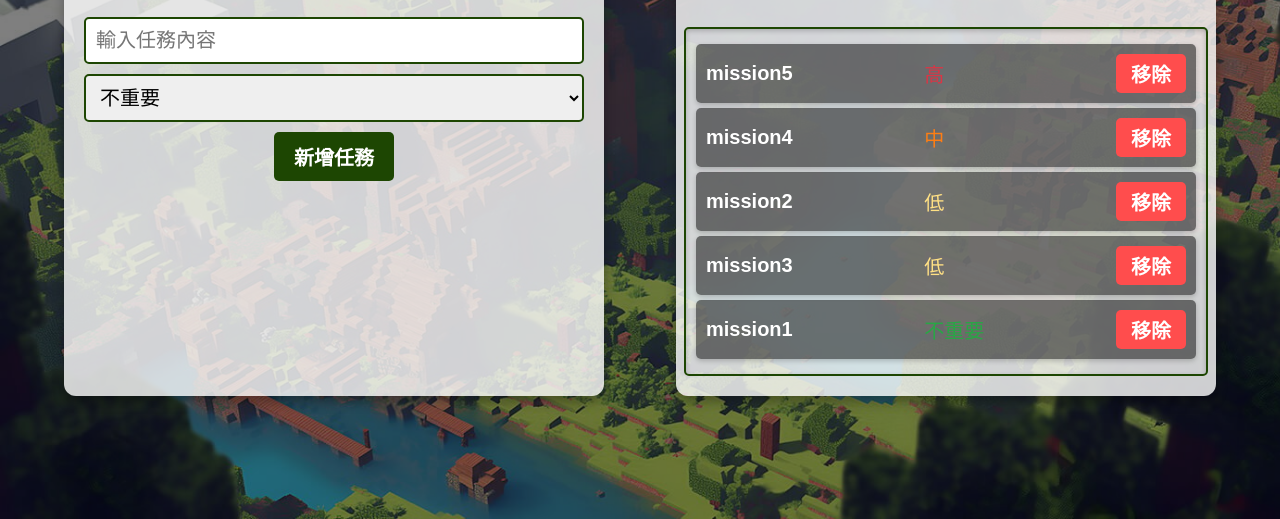
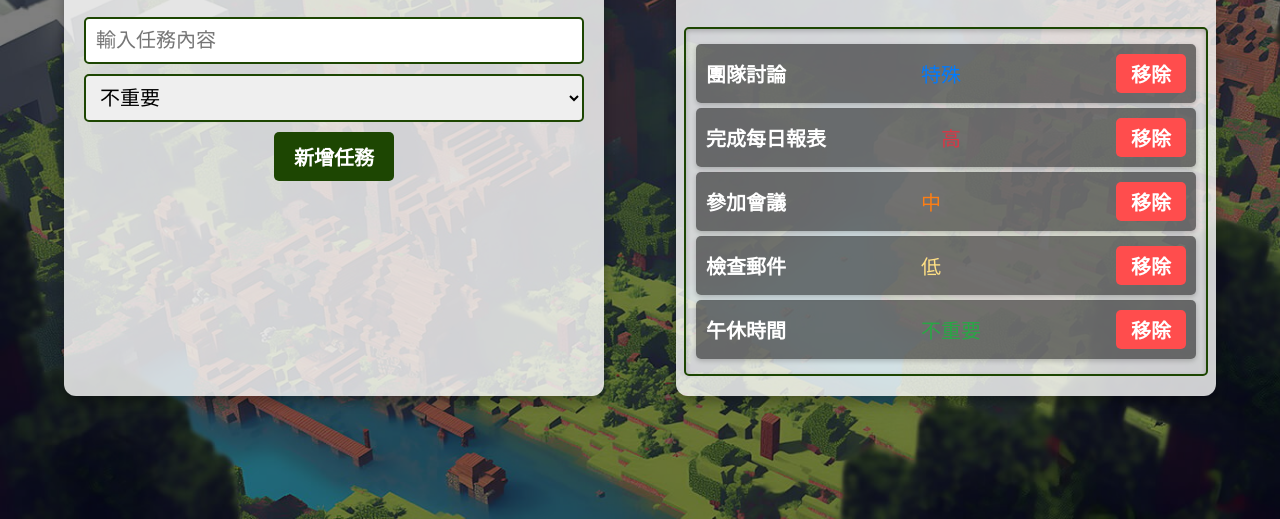
Before and after one commit to FTstudio06041/ndhu_farm, a plain HTML site: page 1.html in a window 1280 px wide. Shown: the part 281-800 px from the top of the page. Drawn offline with Linux system fonts and the light colour scheme; a web font is replaced by a local one.

Commit message:
Pirority queue ADT

```diff
--- a/1.html
+++ b/1.html
@@ -222,87 +222,77 @@
 
       <div class="task-list-container">
         <h2>任務列表</h2>
-        <div class="task-list" id="task-list">
-          <div class="task" data-importance="0">
-            <span>mission1</span>
-            <span class="importance importance-0">不重要</span>
-            <button class="remove-btn">移除</button>
-          </div>
-          <div class="task" data-importance="1">
-            <span>mission2</span>
-            <span class="importance importance-1">低</span>
-            <button class="remove-btn">移除</button>
-          </div>
-          <div class="task" data-importance="1">
-            <span>mission3</span>
-            <span class="importance importance-1">低</span>
-            <button class="remove-btn">移除</button>
-          </div>
-          <div class="task" data-importance="2">
-            <span>mission4</span>
-            <span class="importance importance-2">中</span>
-            <button class="remove-btn">移除</button>
-          </div>
-          <div class="task" data-importance="3">
-            <span>mission5</span>
-            <span class="importance importance-3">高</span>
-            <button class="remove-btn">移除</button>
-          </div>
-        </div>
+        <div class="task-list" id="task-list"></div>
       </div>
     </div>
   </div>
 
   <script>
-    function sortTasks() {
+    class PriorityQueue {
+      constructor() {
+        this.tasks = [];
+      }
+
+      enqueue(task, priority) {
+        this.tasks.push({ task, priority });
+        this.tasks.sort((a, b) => b.priority - a.priority);
+      }
+
+      dequeue() {
+        return this.tasks.shift();
+      }
+
+      getAllTasks() {
+        return this.tasks;
+      }
+    }
+
+    const taskQueue = new PriorityQueue();
+
+    // 預設任務
+    taskQueue.enqueue("完成每日報表", 3); // 高
+    taskQueue.enqueue("檢查郵件", 1);    // 低
+    taskQueue.enqueue("參加會議", 2);    // 中
+    taskQueue.enqueue("團隊討論", 4);    // 特殊
+    taskQueue.enqueue("午休時間", 0);    // 不重要
+
+    function renderTaskList() {
       const taskList = document.getElementById('task-list');
-      const tasks = Array.from(taskList.querySelectorAll('.task'));
+      taskList.innerHTML = '';
 
-      tasks.sort((a, b) => {
-        const importanceA = parseInt(a.getAttribute('data-importance'), 10);
-        const importanceB = parseInt(b.getAttribute('data-importance'), 10);
-        return importanceB - importanceA;
+      taskQueue.getAllTasks().forEach(({ task, priority }) => {
+        const taskElement = document.createElement('div');
+        const importanceText = ['不重要', '低', '中', '高', '特殊'][priority];
+        taskElement.className = 'task';
+        taskElement.innerHTML = `
+          <span>${task}</span>
+          <span class="importance importance-${priority}">${importanceText}</span>
+          <button class="remove-btn">移除</button>
+        `;
+
+        taskElement.querySelector('.remove-btn').addEventListener('click', function() {
+          taskQueue.tasks = taskQueue.tasks.filter(t => t.task !== task);
+          renderTaskList();
+        });
+
+        taskList.appendChild(taskElement);
       });
-
-      tasks.forEach(task => taskList.appendChild(task));
     }
 
     document.getElementById('task-form').addEventListener('submit', function(event) {
       event.preventDefault();
 
       const taskContent = document.getElementById('task-content').value;
-      const taskImportance = document.getElementById('task-importance').value;
-      const importanceText = ['不重要', '低', '中', '高', '特殊'][taskImportance];
+      const taskImportance = parseInt(document.getElementById('task-importance').value, 10);
 
-      const taskElement = document.createElement('div');
-      taskElement.className = 'task';
-      taskElement.setAttribute('data-importance', taskImportance);
-      taskElement.innerHTML = `
-        <span>${taskContent}</span>
-        <span class="importance importance-${taskImportance}">${importanceText}</span>
-        <button class="remove-btn">移除</button>
-      `;
+      taskQueue.enqueue(taskContent, taskImportance);
+      renderTaskList();
 
-      taskElement.querySelector('.remove-btn').addEventListener('click', function() {
-        taskElement.remove();
-        sortTasks();
-      });
-
-      document.getElementById('task-list').appendChild(taskElement);
       document.getElementById('task-content').value = '';
       document.getElementById('task-importance').value = '0';
-
-      sortTasks();
     });
 
-    document.querySelectorAll('.remove-btn').forEach(button => {
-      button.addEventListener('click', function() {
-        button.parentElement.remove();
-        sortTasks();
-      });
-    });
-
-    sortTasks();
+    document.addEventListener('DOMContentLoaded', renderTaskList);
   </script>
 </body>
 </html>
```
